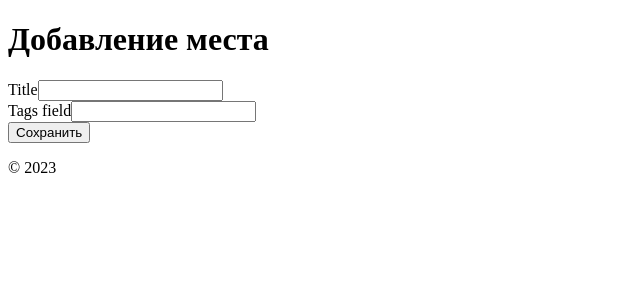
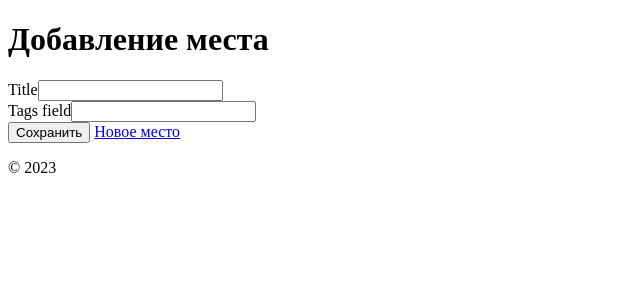
Before and after one commit to flipak180/flamingo-admin, a Yii app: template backend/views/places/create.php in a window 1280 px wide. Shown: the part 26-326 px from the top of the page, without its empty margins (0-640 px from the left). Run offline with PHP 8.4 and a stand-in for Yii, Linux system fonts and the light colour scheme; the template is opened without the code that fills it, so the values that code supplies are empty; form fields are guessed from the names that the template uses; some libraries are stand-ins or nearby versions.

```diff
--- a/backend/controllers/CategoriesController.php
+++ b/backend/controllers/CategoriesController.php
@@ -38,8 +38,6 @@ class CategoriesController extends Controller
      */
     public function actionIndex()
     {
-        echo date('Y-m-d H:i:s');
-
         $searchModel = new CategoriesSearch();
         $dataProvider = $searchModel->search($this->request->queryParams);
 
--- a/backend/views/places/_form.php
+++ b/backend/views/places/_form.php
@@ -43,6 +43,7 @@ $this->registerJsFile(
 
     <div class="form-group">
         <?= Html::submitButton('Сохранить', ['class' => 'btn btn-success']) ?>
+        <?= Html::a('Новое место', ['create'], ['class' => 'btn btn-secondary']) ?>
         <?php if (!$model->isNewRecord): ?>
             <?php foreach ($model->tags as $tag): ?>
                 <?= Html::a('Добавить ' . $tag->title, ['create', 'tag_id' => $tag->tag_id], ['class' => 'btn btn-secondary']) ?>
```
